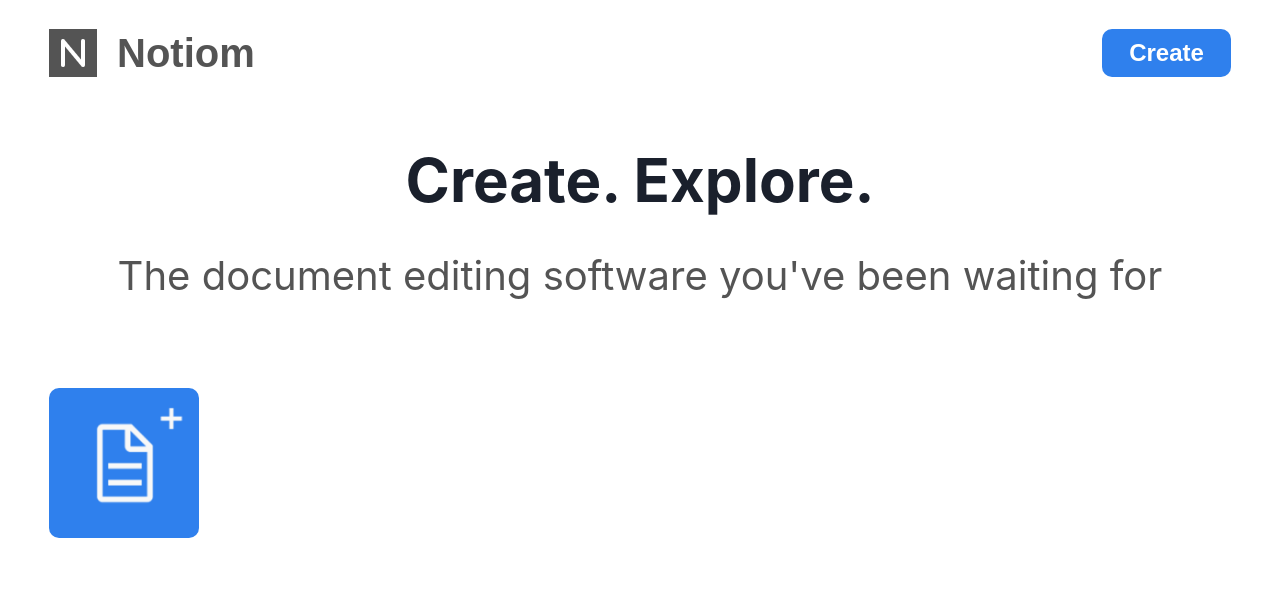
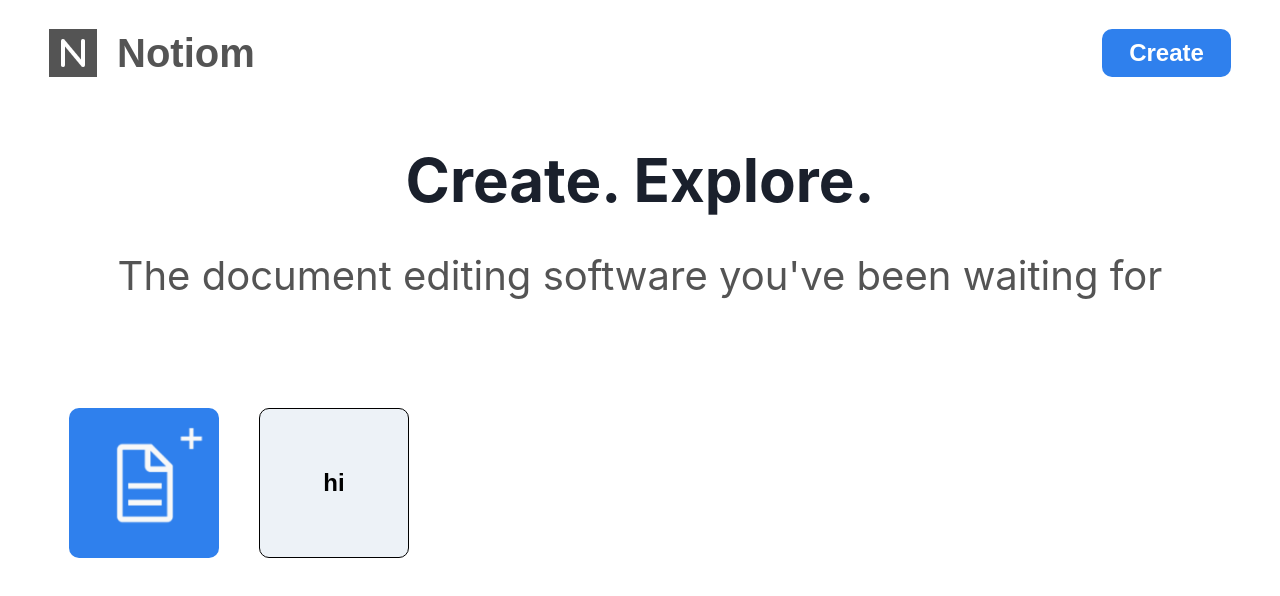
Before and after one commit to warren147/Notiom, a Next.js app: page / in a window 1280 px wide. Shown: the top 596 px of the page. Built offline with nearby package versions, Linux system fonts and the light colour scheme.

Commit message:
progress on frontend

```diff
--- a/src/components/CreateButton.tsx
+++ b/src/components/CreateButton.tsx
@@ -1,6 +1,6 @@
 import React, { useState } from "react";
 import { Box, Button, useDisclosure } from "@chakra-ui/react";
-import { DescriptionModal } from "/Users/warrenchang/Bootcamp/notiom/src/components/DescriptionModal";
+import { DescriptionModal } from "../components/DescriptionModal";
 
 export const CreateButton = () => {
   const [savedDescription, setSavedDescription] = useState('');
--- a/src/components/DescriptionModal.tsx
+++ b/src/components/DescriptionModal.tsx
@@ -1,14 +1,25 @@
-import React, { useState } from "react";
+import React, { useState, useEffect } from "react";
 import { Modal, ModalOverlay, ModalContent, ModalHeader, ModalCloseButton, ModalBody, ModalFooter, Button, Input, Box } from '@chakra-ui/react';
 
-export const DescriptionModal = ({ isOpen, onClose, onSave }) => {
-  const [description, setDescription] = useState('');
+interface DescriptionModalProps {
+    isOpen: boolean;
+    onClose: () => void;
+    onSave: (description: string) => void;
+    initialDescription?: string;
+  }
 
-  const handleSave = () => {
-    onSave(description);
-    setDescription('');
-    onClose();
-  };
+export const DescriptionModal: React.FC<DescriptionModalProps> = ({ isOpen, onClose, onSave, initialDescription = '' }) => {
+    const [description, setDescription] = useState(initialDescription);
+
+    useEffect(() => {
+      setDescription(initialDescription);
+    }, [initialDescription]);
+
+    const handleSave = () => {
+      onSave(description);
+      setDescription('');
+      onClose();
+    };
 
   return (
     <Modal isOpen={isOpen} onClose={onClose}>
@@ -22,6 +33,7 @@ export const DescriptionModal = ({ isOpen, onClose, onSave }) => {
               Description:
             </Box>
             <Input
+              id="description"
               placeholder="Enter description here:"
               value={description}
               onChange={(e) => setDescription(e.target.value)}
--- a/src/components/MainCreateButton.tsx
+++ b/src/components/MainCreateButton.tsx
@@ -1,16 +1,73 @@
-import React, { useState } from "react";
-import { Box, Button, useDisclosure, Image } from "@chakra-ui/react";
-import { DescriptionModal } from "/Users/warrenchang/Bootcamp/notiom/src/components/DescriptionModal";
-import { DescriptionDisplay } from "/Users/warrenchang/Bootcamp/notiom/src/components/Document";
+import React, { useState } from 'react';
+import { Box, Button, Flex, Image, useDisclosure } from '@chakra-ui/react';
+import { DescriptionModal } from './DescriptionModal';
+
+interface Document {
+  id: number;
+  content: string;
+}
+
+const initialDocuments: Document[] = [
+  { id: 1, content: "hi" },
+];
 
 export const MainCreateButton = () => {
-  const [description, setSavedDescription] = useState('');
+  const [documents, setDocuments] = useState<Document[]>(initialDocuments);
   const { isOpen, onOpen, onClose } = useDisclosure();
+  const [currentDocument, setCurrentDocument] = useState<Document | null>(null);
+
+  const handleOpenModalForNewDocument = () => {
+    setCurrentDocument(null);
+    onOpen();
+  };
+
+  const handleSave = (updatedContent: string) => {
+    const newDocument: Document = {
+      id: documents.length ? Math.max(...documents.map(d => d.id)) + 1 : 1,
+      content: updatedContent,
+    };
+    if (currentDocument) {
+      setDocuments(docs =>
+        docs.map(doc => doc.id === currentDocument.id ? { ...doc, content: updatedContent } : doc)
+      );
+    } else {
+      setDocuments(docs => [...docs, newDocument]);
+    }
+    onClose();
+  };
+
+  const handleDocumentClick = (doc: Document) => {
+    setCurrentDocument(doc);
+    onOpen();
+  };
+
+  const renderDocumentButtons = () => {
+    return documents.map(doc => (
+      <Button
+        key={doc.id}
+        onClick={() => handleDocumentClick(doc)}
+        bg="gray.100"
+        color="black"
+        borderColor="black"
+        borderWidth="1px"
+        marginLeft="2"
+        _hover={{ bg: "gray.300" }}
+        borderRadius="10px"
+        width="150px"
+        height="150px"
+        fontFamily="'DM Sans', sans-serif"
+        fontSize="24px"
+        margin="20px"
+      >
+        {doc.content}
+      </Button>
+    ));
+  };
 
   return (
-    <Box mr={{ base: "49px", md: "49px" }}>
+    <Flex align="center" wrap="wrap">
       <Button
-        onClick={onOpen}
+        onClick={handleOpenModalForNewDocument}
         bg="#2F80ED"
         color="white"
         _hover={{ bg: "blue.600" }}
@@ -19,12 +76,17 @@ export const MainCreateButton = () => {
         width="150px"
         height="150px"
         fontFamily="'DM Sans', sans-serif"
+        margin="20px"
       >
-        <Image src="create.png" width="230%" height="230%" objectFit="cover" />
+        <Image src="create.png" alt="Create New" width="230%" height="230%" objectFit="cover"/>
       </Button>
-
-      <DescriptionModal isOpen={isOpen} onClose={onClose} onSave={setSavedDescription}/>
-      {/* <DescriptionDisplay description={description}/> */}
-    </Box>
+      {renderDocumentButtons()}
+      <DescriptionModal
+        isOpen={isOpen}
+        onClose={onClose}
+        onSave={handleSave}
+        initialDescription={currentDocument?.content || ''}
+      />
+    </Flex>
   );
 };
--- a/src/pages/index.tsx
+++ b/src/pages/index.tsx
@@ -1,6 +1,6 @@
 import Head from "next/head";
 import { Flex, Heading, Spacer, Text } from "@chakra-ui/react";
-import { NotiomLogo } from "@/components/NotiomLogo";
+import { NotiomLogo } from "../components/notiomLogo";
 import { CreateButton } from "@/components/CreateButton";
 import { MainCreateButton } from "@/components/MainCreateButton";
 import { Main } from "next/document";
```
